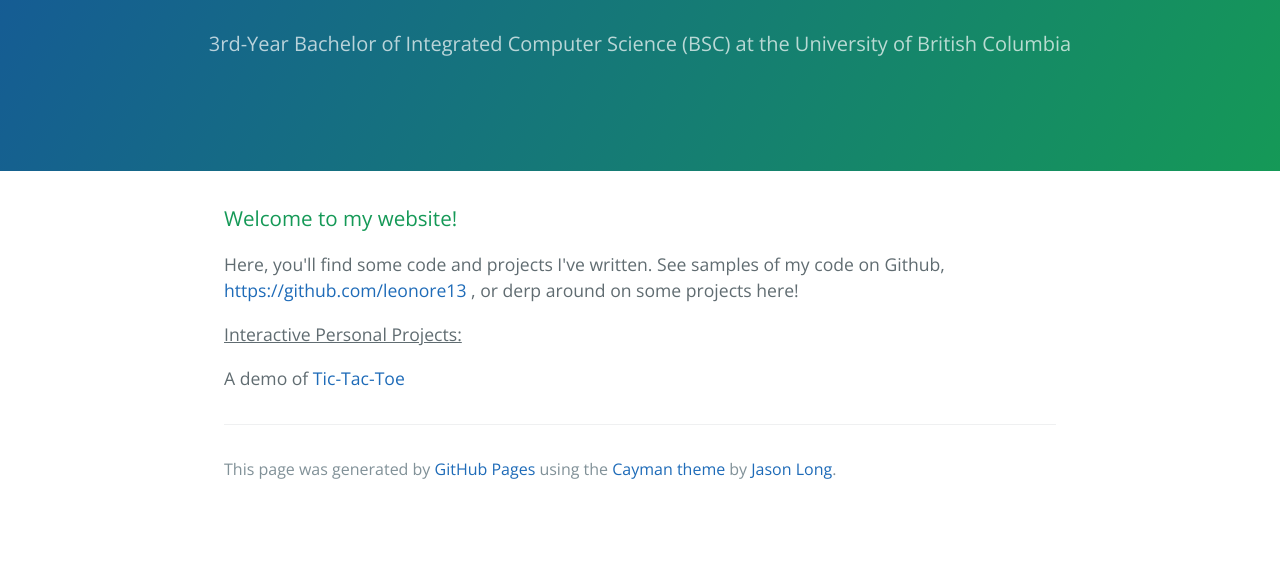
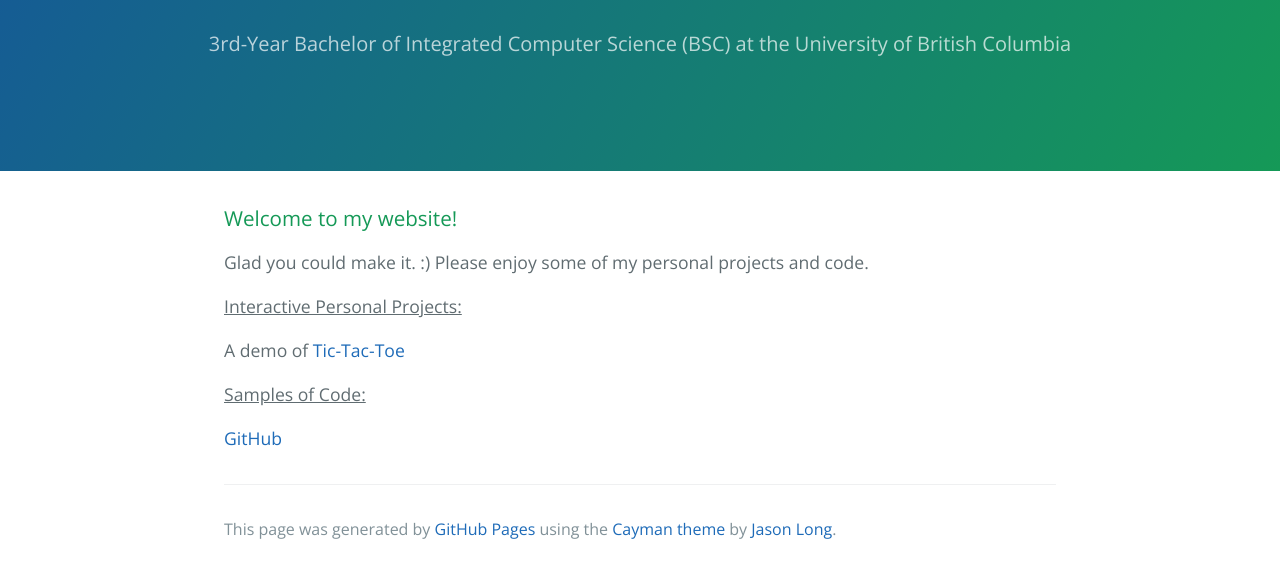
Before and after one commit to leonore13/leonore13.github.io, a plain HTML site: page index.html in a window 1280 px wide. Shown: the part 208-786 px from the top of the page. Drawn offline with nearby package versions, Linux system fonts and the light colour scheme.

Commit message:
Add files via upload

```diff
--- a/index.html
+++ b/index.html
@@ -21,12 +21,13 @@
     <section class="main-content">
       <h3>
 <a id="welcome-to-my-personal-project-website" class="anchor" href="#welcome-to-my-personal-project-website" aria-hidden="true"><span aria-hidden="true" class="octicon octicon-link"></span></a>Welcome to my website!</h3>
-
-<p>Here, you'll find some code and projects I've written. See samples of my code on Github, <a href="https://github.com/leonore13"> https://github.com/leonore13 </a> , or derp around on some projects here! </p>
-
+Glad you could make it. :) Please enjoy some of my personal projects and code.
 <p><u> Interactive Personal Projects: </u></p>
 
 <p> A demo of <a href="https://leonore13.github.io/hamster_wheel/" target="_blank"> Tic-Tac-Toe</a></p>
+
+<p><u> Samples of Code: </u></p>
+<p><a href="https://github.com/leonore13"> GitHub </a></p>
 
       <footer class="site-footer">
 
```
